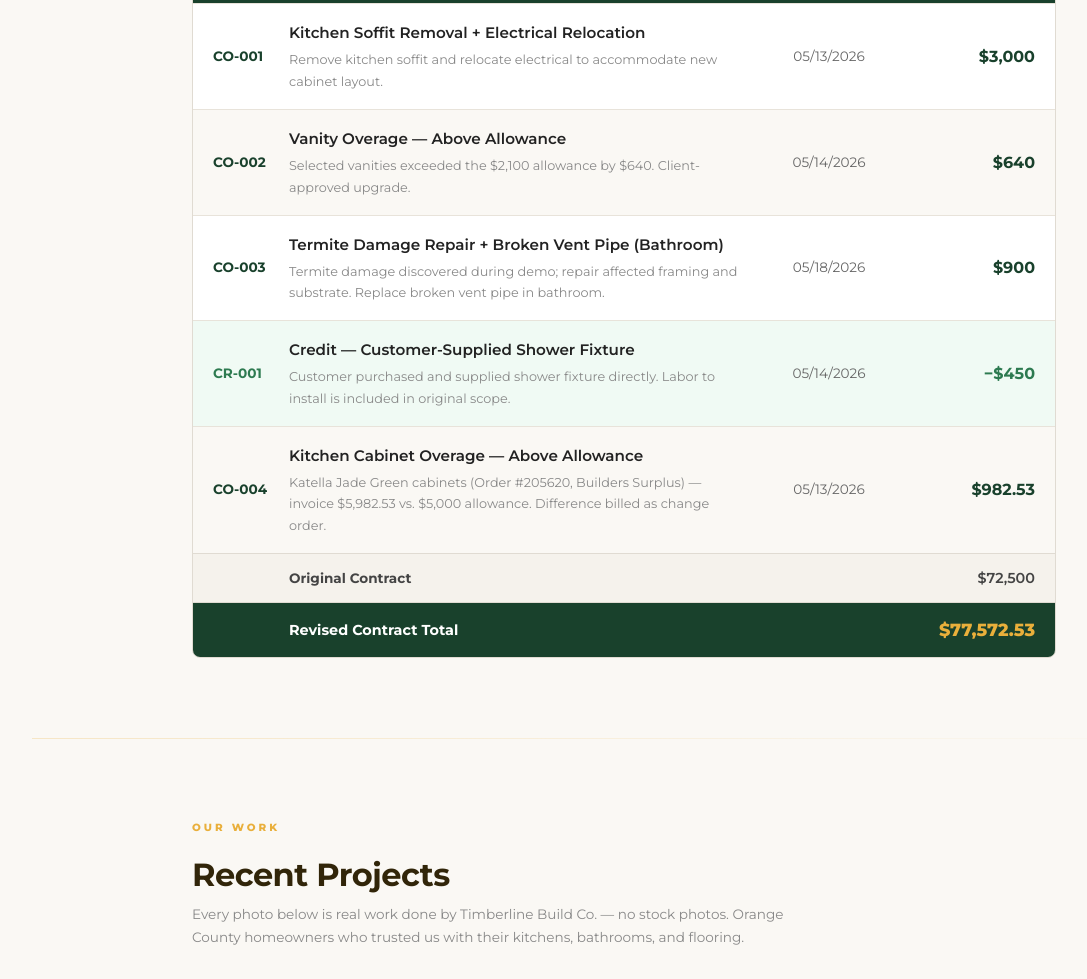
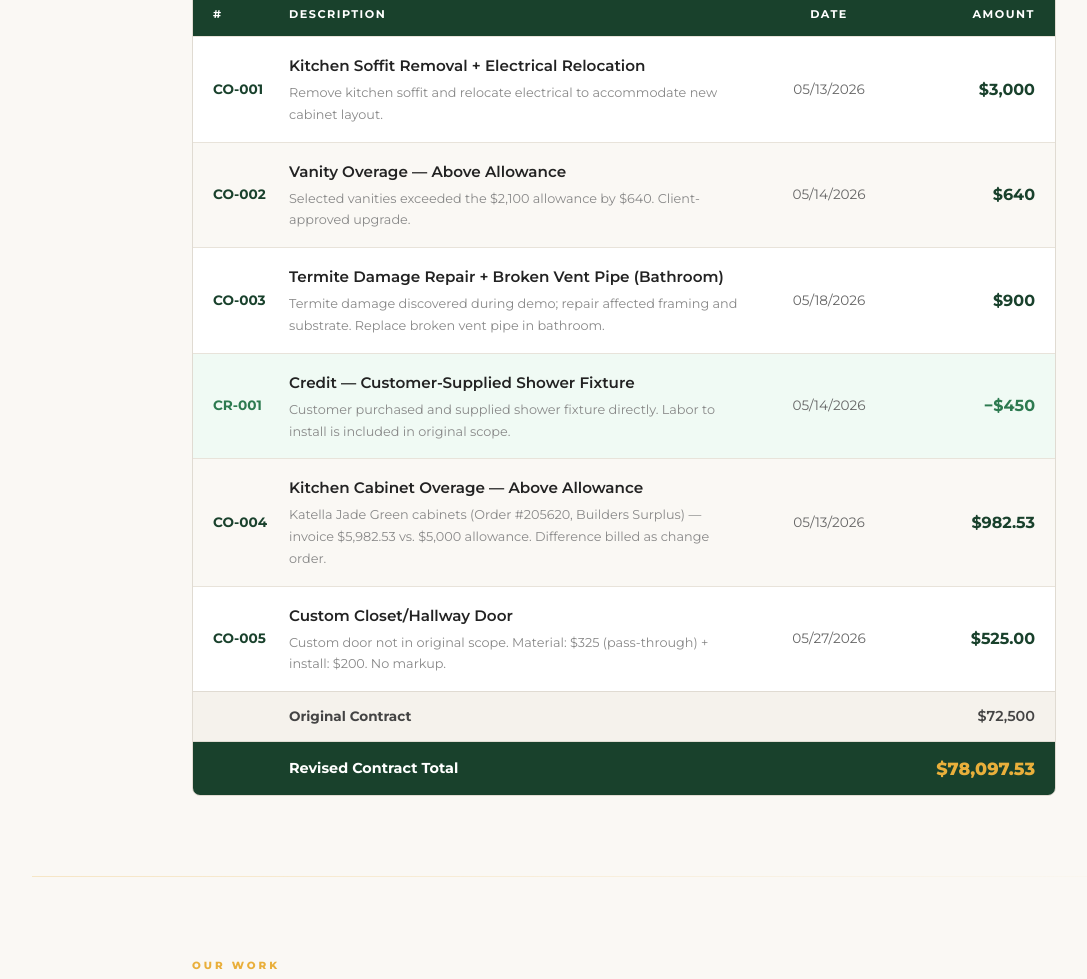
Before and after one commit to unicornrobot42-ai/timberline-build-proposals, a plain HTML site: page docs/gary-26495-lazanja-rental-refresh/index.html in a window 1280 px wide. Shown: the part 8889-9868 px from the top of the page, without its empty margins (16-1103 px from the left). Drawn offline with Linux system fonts and the light colour scheme.

Commit message:
Add CO-005 — Custom Closet/Hallway Door (, no markup)

```diff
--- a/docs/gary-26495-lazanja-rental-refresh/index.html
+++ b/docs/gary-26495-lazanja-rental-refresh/index.html
@@ -879,9 +879,13 @@
                     <span>CO-004 — Kitchen Cabinet Overage (Order #205620)</span>
                     <span style="color: var(--gold); font-weight: 700;">+ $982.53</span>
                 </div>
+                <div style="display: flex; justify-content: space-between; align-items: center; color: rgba(255,255,255,0.75); font-size: 0.85rem; margin-bottom: 0.6rem;">
+                    <span>CO-005 — Custom Closet/Hallway Door (material + install)</span>
+                    <span style="color: var(--gold); font-weight: 700;">+ $525.00</span>
+                </div>
                 <div style="display: flex; justify-content: space-between; align-items: center; padding-top: 0.75rem; border-top: 1px solid rgba(255,255,255,0.1);">
                     <span style="font-size: 0.8rem; color: rgba(255,255,255,0.5);">Revised Contract Total</span>
-                    <span style="font-size: 1.3rem; font-weight: 800; color: var(--white);">$77,572.53</span>
+                    <span style="font-size: 1.3rem; font-weight: 800; color: var(--white);">$78,097.53</span>
                 </div>
             </div>
         </div>
@@ -980,6 +984,15 @@
             <span style="text-align:center; font-size: 0.85rem; color: #666;">05/13/2026</span>
             <span style="text-align:right; font-weight: 700; color: var(--forest); font-size: 1rem;">$982.53</span>
         </div>
+        <div style="display: grid; grid-template-columns: 60px 1fr 140px 120px; padding: 1rem 1.25rem; gap: 1rem; align-items: center; background: white; border-top: 1px solid #e8e3da;">
+            <span style="font-weight: 700; color: var(--forest); font-size: 0.85rem;">CO-005</span>
+            <div>
+                <div style="font-weight: 600; font-size: 0.95rem; color: #222;">Custom Closet/Hallway Door</div>
+                <div style="font-size: 0.8rem; color: #888; margin-top: 0.2rem;">Custom door not in original scope. Material: $325 (pass-through) + install: $200. No markup.</div>
+            </div>
+            <span style="text-align:center; font-size: 0.85rem; color: #666;">05/27/2026</span>
+            <span style="text-align:right; font-weight: 700; color: var(--forest); font-size: 1rem;">$525.00</span>
+        </div>
         <div style="display: grid; grid-template-columns: 60px 1fr 140px 120px; padding: 0.75rem 1.25rem; gap: 1rem; align-items: center; background: #f5f2ec; border-top: 1px solid #e0dbd2;">
             <span></span>
             <span style="font-weight: 700; font-size: 0.85rem; color: #444;">Original Contract</span>
@@ -990,7 +1003,7 @@
             <span></span>
             <span style="font-weight: 700; font-size: 0.9rem; color: white;">Revised Contract Total</span>
             <span></span>
-            <span style="text-align:right; font-weight: 800; color: var(--gold); font-size: 1.1rem;">$77,572.53</span>
+            <span style="text-align:right; font-weight: 800; color: var(--gold); font-size: 1.1rem;">$78,097.53</span>
         </div>
     </div>
 </div>
```
